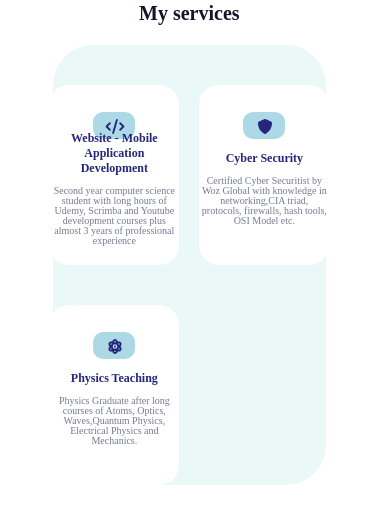
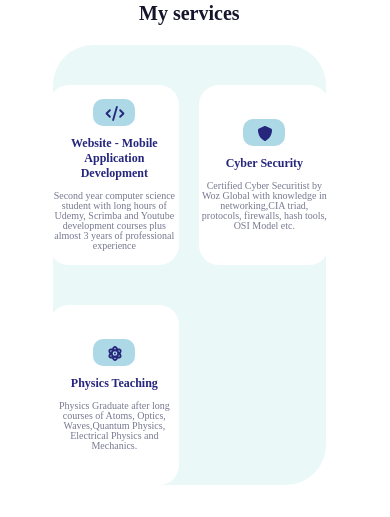
Before and after one commit to MichelNassarleb/portfolio, a Vue app: page / in a window 390 px wide. Shown: the part 900-1417 px from the top of the page. Built offline with nearby package versions, Linux system fonts and the light colour scheme; what vue-typer would draw is missing.

Commit message:
fixed styling, removed useless height

```diff
--- a/src/vue/MyServices.vue
+++ b/src/vue/MyServices.vue
@@ -77,7 +77,6 @@ overflow: hidden;
 
     margin-bottom: 40px;
     margin-left: 50px;
-    height: 200px;
     justify-content: center;
     align-items:center;
     width: 600px;
@@ -204,21 +203,15 @@ margin-top: 30px;
     color: white;
 
 }
-.dark-serv div{
-    color: white;
-}
 .web-serv div{
   display: flex;
     flex-direction: column;
     justify-content: center;
-  margin-top: 0;
-     height:60%;
+  margin-top: 10px;
      width:129px ;
      font-size: 8px;
      text-align: center;
      margin-right: 0;
-
-
 }
 .dark-serv{
    background: #14142b;
```
